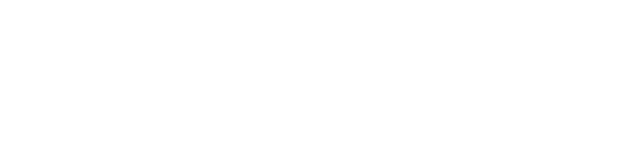
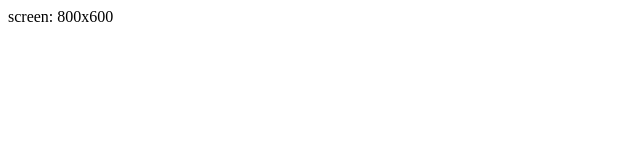
Before and after one commit to makotokato/makotokato.github.io, a plain HTML site: page demo/screen.html in a window 1280 px wide. Shown: the whole page, without its empty margins (0-640 px from the left). Drawn offline with Linux system fonts and the light colour scheme.

Commit message:
Update screen.html

```diff
--- a/demo/screen.html
+++ b/demo/screen.html
@@ -6,7 +6,7 @@
   <body>
     <div id="info"></div>
     <script>
-      document.getElementById("info").innnerText = "screen: " + screen.width + "x" + screen.height;
+      document.getElementById("info").innerText = "screen: " + screen.width + "x" + screen.height;
     </script>
   </body>
 </html>
```
